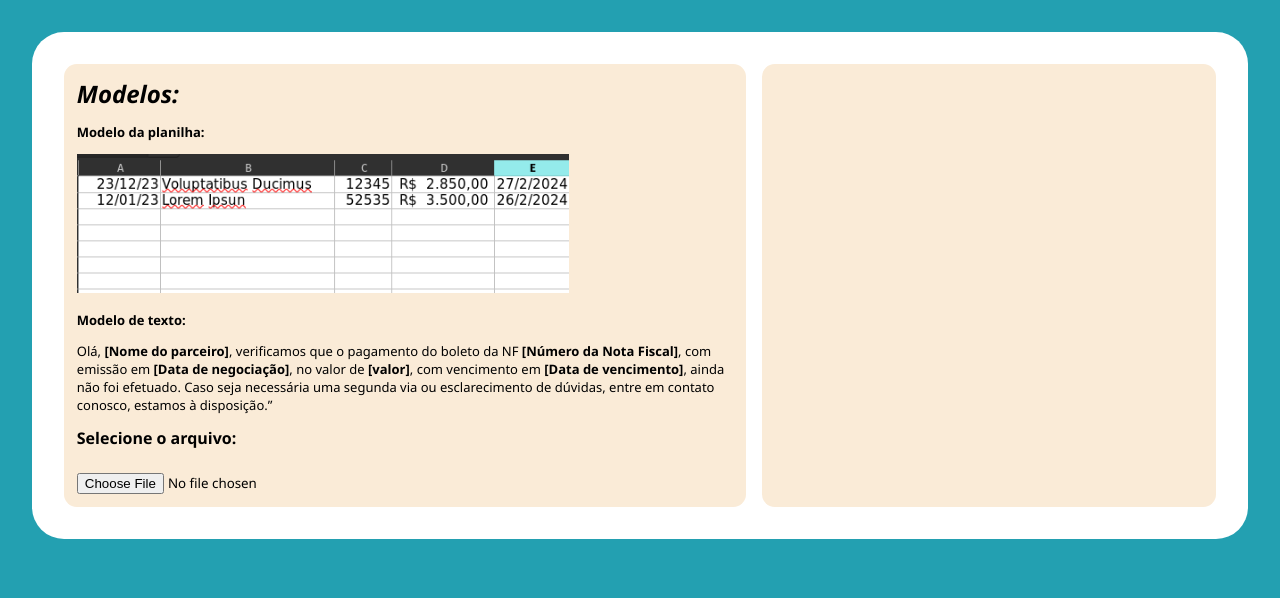
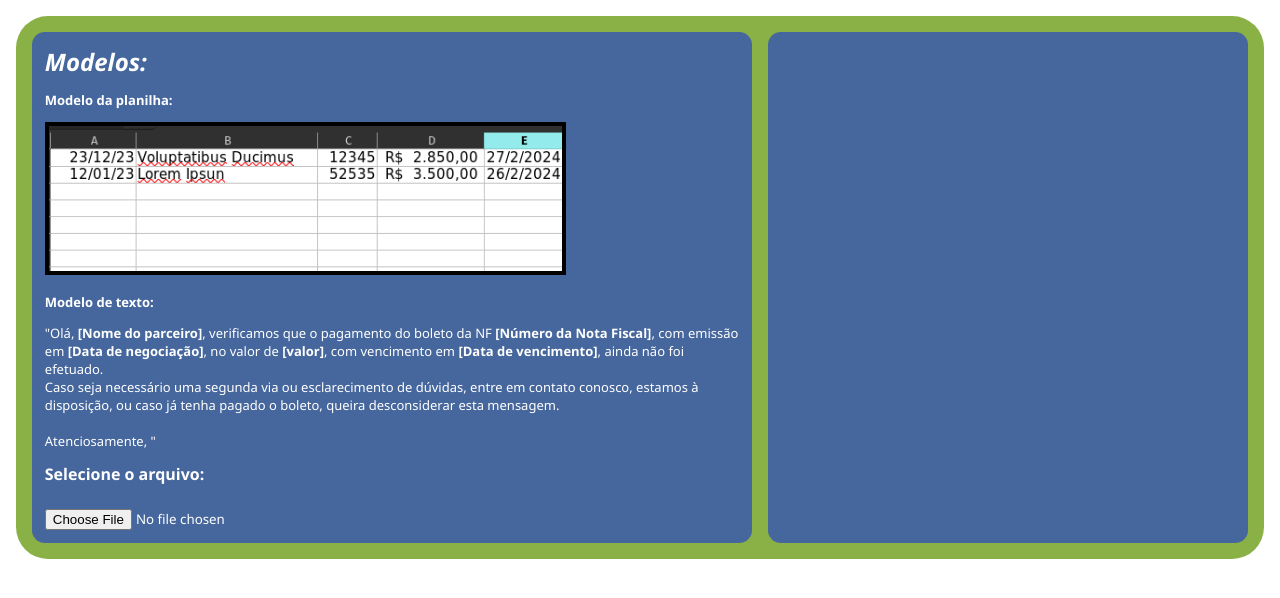
Before and after one commit to Bruno514/Excel-demo, a website built with webpack: page src/template.html in a window 1280 px wide. Built offline with nearby package versions, Linux system fonts and the light colour scheme; files whose address does not match are found by name.

Commit message:
mudança de cores e texto padrão

```diff
--- a/src/Member.js
+++ b/src/Member.js
@@ -23,9 +23,9 @@ export default class Member {
       .join("/");
 
     const fullText = `Olá, ${this.member}, verificamos que o pagamento do boleto da NF ${this.nnf},
-com emissão em ${dateNegotiationFormated}, no valor de R$ ${this.price}, com vencimento em ${dateExpireFormated},
-ainda não foi efetuado. Caso seja necessária uma segunda via ou esclarecimento de dúvidas,
-entre em contato conosco, estamos à disposição, ou caso já tenha pago o boleto, queira desconsiderar este aviso.`;
+com emissão em ${dateNegotiationFormated}, no valor de R$ ${this.price.replace('.', ',')}, com vencimento em ${dateExpireFormated},
+ainda não foi efetuado. Caso seja necessário uma segunda via ou esclarecimento de dúvidas,
+entre em contato conosco, estamos à disposição, ou caso já tenha pagado o boleto, queira desconsiderar este aviso.`;
 
     return fullText.replace(/\n/g, " ");
   }
--- a/src/index.js
+++ b/src/index.js
@@ -48,20 +48,6 @@ function createMembers(worksheet) {
   });
 }
 
-window.copy = function (e) {
-  const fullText = members[e.dataset.index].fullText;
-
-  navigator.clipboard.writeText(fullText).then(
-    () => {
-      console.log("All Good!");
-    },
-    () => {
-      console.log("Not good at all!");
-      alert("Não foi possível copiar!");
-    }
-  );
-};
-
 function createTextsToCopy() {
   document.getElementById("section-output").textContent = "";
 
@@ -77,3 +63,17 @@ function createTextsToCopy() {
     document.getElementById("section-output").appendChild(wrapper);
   });
 }
+
+window.copy = function (e) {
+  const fullText = members[e.dataset.index].fullText;
+
+  navigator.clipboard.writeText(fullText).then(
+    () => {
+      console.log("All Good!");
+    },
+    () => {
+      console.log("Not good at all!");
+      alert("Não foi possível copiar!");
+    }
+  );
+};
--- a/src/style.css
+++ b/src/style.css
@@ -6,18 +6,20 @@
 }
 
 body {
-  background-color: #23a0b1;
-  padding: 2em;
+  background-color: white;
+  padding: 1em;
 }
 
 img {
   width: 75%;
+  border: solid 0.3em black;
 }
 
 main {
   display: flex;
-  background-color: white;
-  padding: 2em;
+  color: white;
+  background-color: #8ab145;
+  padding: 1em;
   box-shadow: 0;
   max-width: 80rem;
   margin: 0 auto;
@@ -28,9 +30,9 @@ main {
 
 #section-input,
 #section-output {
-  background-color: antiquewhite;
-  padding: .8em;
-  border-radius: .8em;
+  background-color: #46679d;
+  padding: 0.8em;
+  border-radius: 0.8em;
 }
 
 #section-input {
@@ -54,8 +56,8 @@ main {
   padding: 0.5em;
   border-radius: 0.3em;
   background-color: darkgrey;
-  margin-top: .1em;
-  margin-bottom: .1em;
+  margin-top: 0.1em;
+  margin-bottom: 0.1em;
 }
 
 @media screen and (max-width: 700px) {
@@ -68,7 +70,8 @@ main {
     width: 100%;
   }
 
-  #section-input, #section-output{
+  #section-input,
+  #section-output {
     width: 100%;
   }
 }
--- a/src/template.html
+++ b/src/template.html
@@ -16,13 +16,16 @@
 
         <p><strong>Modelo de texto:</strong></p>
         <p>
-          Olá, <strong>[Nome do parceiro]</strong>, verificamos que o pagamento
+          "Olá, <strong>[Nome do parceiro]</strong>, verificamos que o pagamento
           do boleto da NF <strong>[Número da Nota Fiscal]</strong>, com emissão
           em <strong>[Data de negociação]</strong>, no valor de
           <strong>[valor]</strong>, com vencimento em
-          <strong>[Data de vencimento]</strong>, ainda não foi efetuado. Caso
-          seja necessária uma segunda via ou esclarecimento de dúvidas, entre em
-          contato conosco, estamos à disposição.”
+          <strong>[Data de vencimento]</strong>, ainda não foi efetuado.
+          <br />Caso seja necessário uma segunda via ou esclarecimento de
+          dúvidas, entre em contato conosco, estamos à disposição, ou caso já
+          tenha pagado o boleto, queira desconsiderar esta mensagem.
+          <br><br>
+          Atenciosamente, "
         </p>
 
         <form action="#">
```
